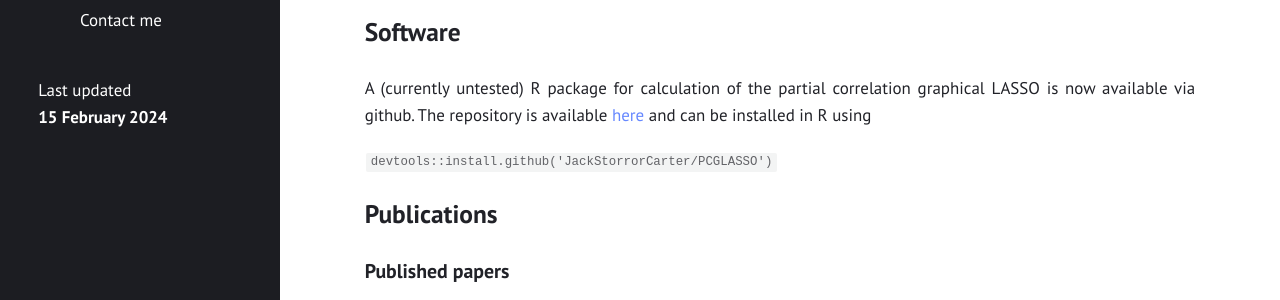
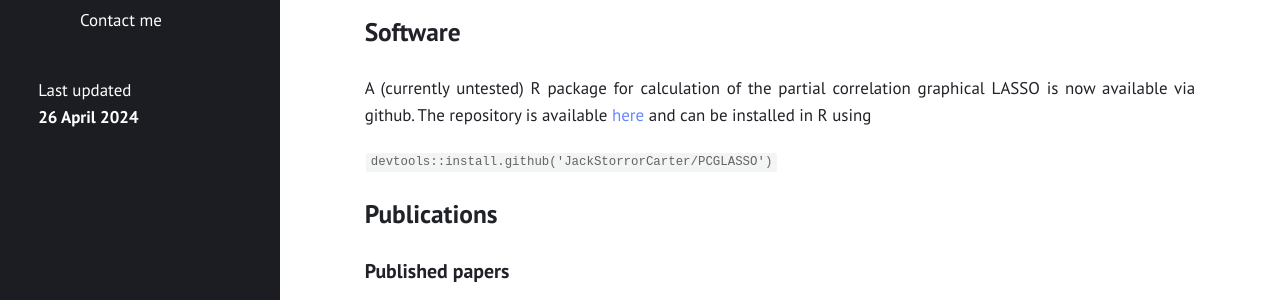
Before and after one commit to JackStorrorCarter/JackStorrorCarter.github.io, a Jekyll site: the page built from index.md, in a window 1280 px wide. Shown: the part 364-664 px from the top of the page. Built offline with Jekyll 4.4.1, drawn with Linux system fonts in a browser that asks for light colours.

Commit message:
Update _config.yml

```diff
--- a/_config.yml
+++ b/_config.yml
@@ -1,6 +1,6 @@
 title: "JSC"
 author: "Jack Storror Carter"
-description: "Last updated<br><b>15 February 2024</b>"
+description: "Last updated<br><b>26 April 2024</b>"
 permalink: /:title/
 lang: "en"
 excerpt_separator: "\n\n\n"
```
